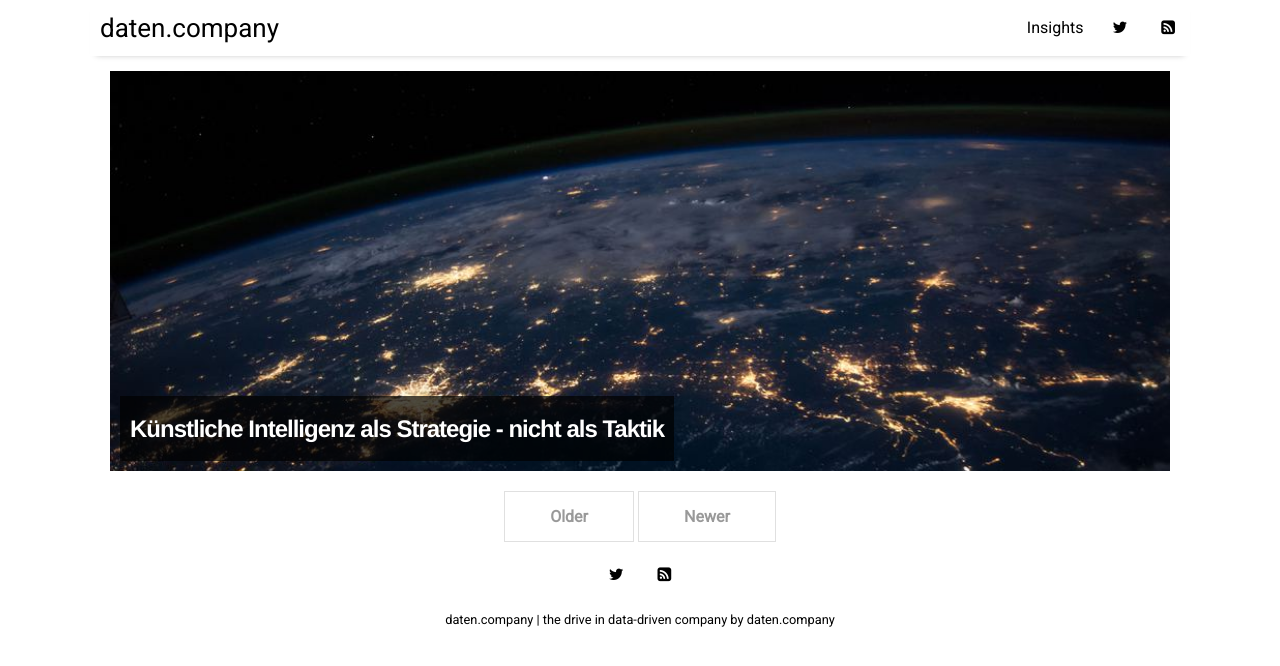
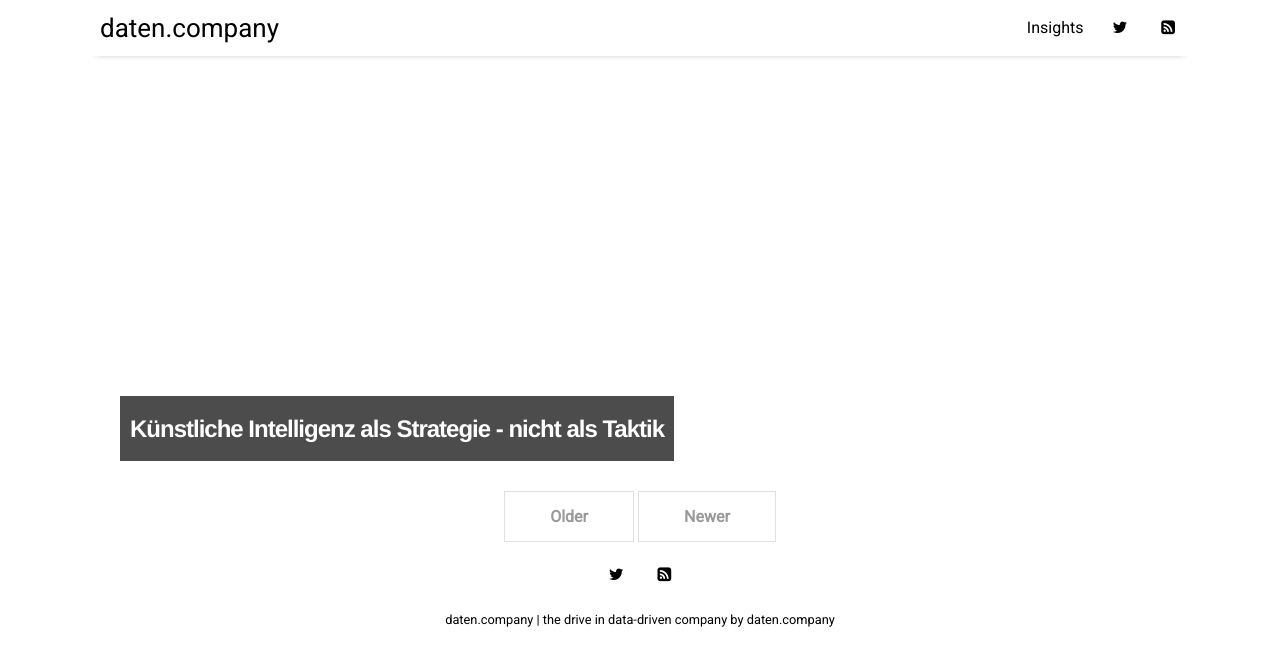
Before and after one commit to datencompany/datencompany.github.io, a Jekyll site: the page built from index.html, in a window 1280 px wide. Shown: the top 666 px of the page. Built offline with Jekyll 4.4.1, drawn with Linux system fonts in a browser that asks for light colours; nearby versions of some CDN libraries; the list of posts is cut into pages by our own code.

Commit message:
Update image paths

```diff
--- a/_layouts/post.html
+++ b/_layouts/post.html
@@ -27,7 +27,7 @@ layout: default
 
   {% if page.image %}
     <div class="featured-image">
-      <img src="{{ site.github.url }}/assets/img/{{ page.image }}">
+      <img src="{{ site.github.url }}{{ page.image }}">
     </div>
   {% endif %}
 
@@ -57,7 +57,7 @@ layout: default
                 <a href="{{ site.github.url }}{{ mypost.url }}">
                   <div class="related-thumbnail">
                     {% if mypost.image %}
-                      <img src="{{ site.url }}{{ site.baseurl }}/assets/img/{{ mypost.image }}">
+                      <img src="{{ site.url }}{{ site.baseurl }}{{ mypost.image }}">
                     {% endif %}
                   </div>
                   <div class="related-title">
```
Also changed, not shown: _posts/2019-09-21-ki-strategie.md (+1 -3 lines).
